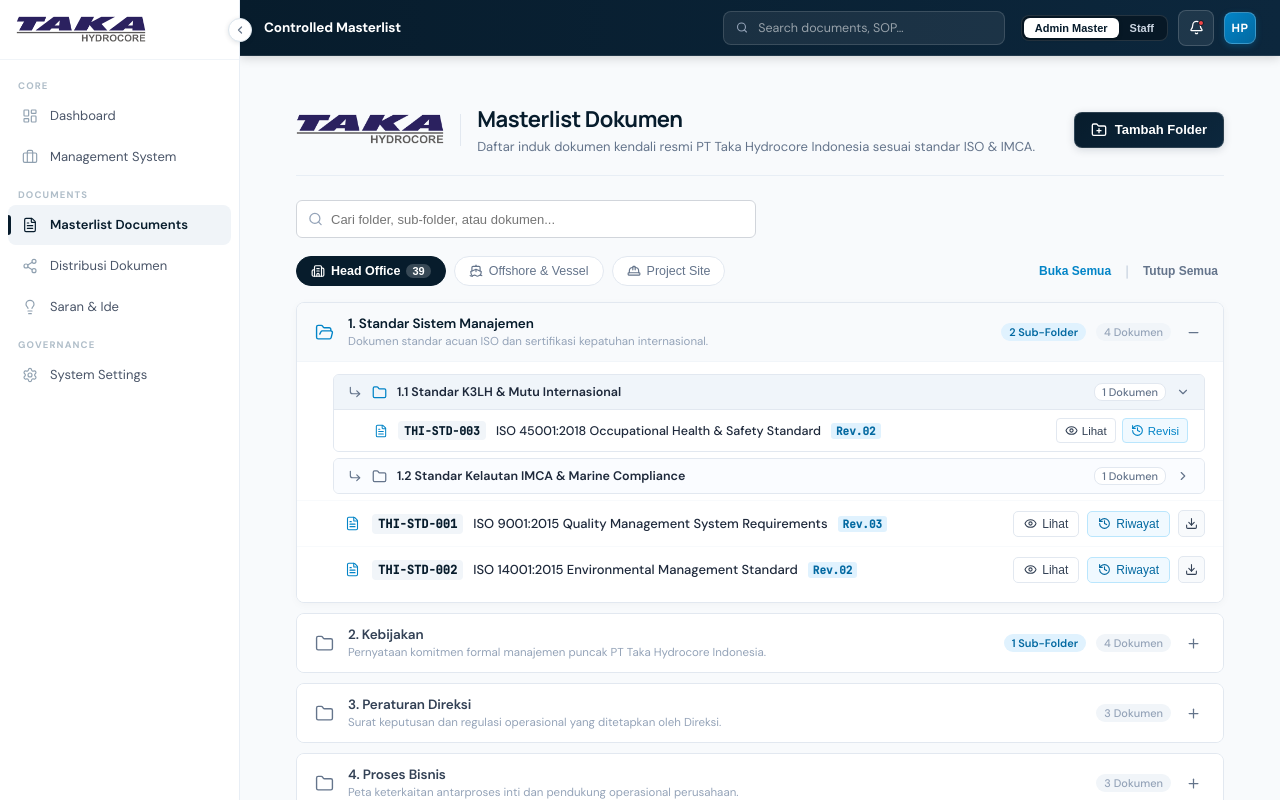
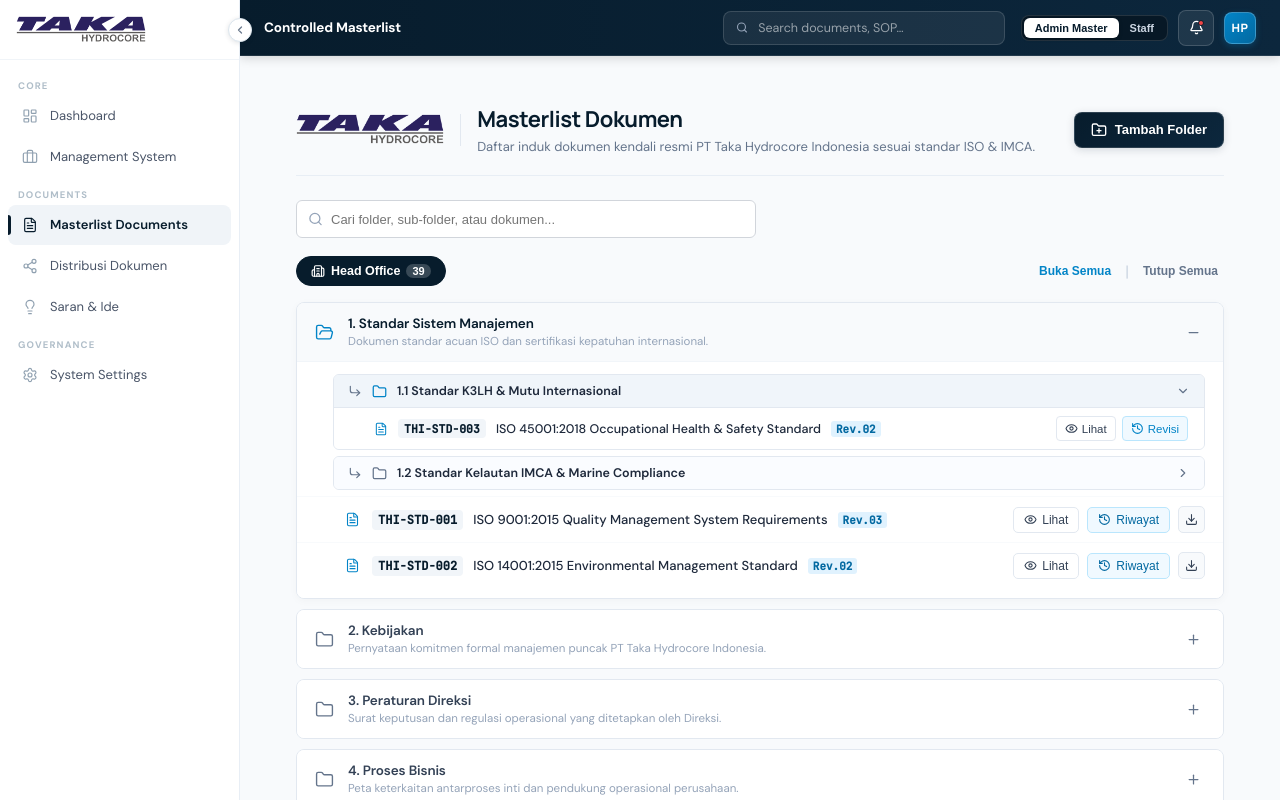
Before and after one commit to Fluffyware/DummyDCMS, a Next.js app: page /dashboard/masterlist in a window 1280 px wide. Built offline with nearby package versions, Linux system fonts and the light colour scheme.

Commit message:
style(masterlist): remove offshore/project-site tabs and remove subfolder/dokumen count badges for ultra clean look

```diff
--- a/app/dashboard/masterlist/page.tsx
+++ b/app/dashboard/masterlist/page.tsx
@@ -426,8 +426,6 @@
         <div style={{ display: 'flex', alignItems: 'center', gap: '8px' }}>
           {[
             { key: 'HEAD_OFFICE', label: 'Head Office', icon: Building2, count: totalDocsCount },
-            { key: 'OFFSHORE', label: 'Offshore & Vessel', icon: Ship, count: 0 },
-            { key: 'PROJECT_SITE', label: 'Project Site', icon: HardHat, count: 0 },
           ].map(tab => {
             const isActive = activeTab === tab.key;
             const Icon = tab.icon;
@@ -618,35 +616,8 @@
                     </div>
                   </div>
 
-                  {/* Right: Counters & Expand Toggle */}
-                  <div style={{ display: 'flex', alignItems: 'center', gap: '10px' }}>
-                    {subCount > 0 && (
-                      <span
-                        style={{
-                          fontSize: '11px',
-                          color: '#0369a1',
-                          fontWeight: 600,
-                          background: '#e0f2fe',
-                          padding: '2px 8px',
-                          borderRadius: '10px',
-                        }}
-                      >
-                        {subCount} Sub-Folder
-                      </span>
-                    )}
-
-                    <span
-                      style={{
-                        fontSize: '11px',
-                        color: '#94a3b8',
-                        fontWeight: 500,
-                        background: '#f1f5f9',
-                        padding: '2px 8px',
-                        borderRadius: '10px',
-                      }}
-                    >
-                      {totalDocsInFolder} Dokumen
-                    </span>
+                  {/* Right: Expand Toggle */}
+                  <div style={{ display: 'flex', alignItems: 'center' }}>
 
                     <div
                       style={{
@@ -710,20 +681,7 @@
                                   </span>
                                 </div>
 
-                                <div style={{ display: 'flex', alignItems: 'center', gap: '10px' }}>
-                                  <span
-                                    style={{
-                                      fontSize: '11px',
-                                      color: '#64748b',
-                                      background: '#ffffff',
-                                      border: '1px solid #e2e8f0',
-                                      padding: '1px 7px',
-                                      borderRadius: '8px',
-                                      fontWeight: 500,
-                                    }}
-                                  >
-                                    {countSubFolderDocs(sub)} Dokumen
-                                  </span>
+                                <div style={{ display: 'flex', alignItems: 'center' }}>
                                   {isSubExpanded ? <ChevronDown size={14} color="#64748b" /> : <ChevronRight size={14} color="#64748b" />}
                                 </div>
                               </div>
@@ -756,10 +714,7 @@
                                               {childSub.name}
                                             </span>
                                           </div>
-                                          <div style={{ display: 'flex', alignItems: 'center', gap: '8px' }}>
-                                            <span style={{ fontSize: '10.5px', color: '#64748b', background: '#f1f5f9', padding: '1px 6px', borderRadius: '6px', fontWeight: 500 }}>
-                                              {childSub.docs?.length || 0} Dokumen
-                                            </span>
+                                          <div style={{ display: 'flex', alignItems: 'center' }}>
                                             {isChildExpanded ? <ChevronDown size={13} color="#64748b" /> : <ChevronRight size={13} color="#64748b" />}
                                           </div>
                                         </div>
```
